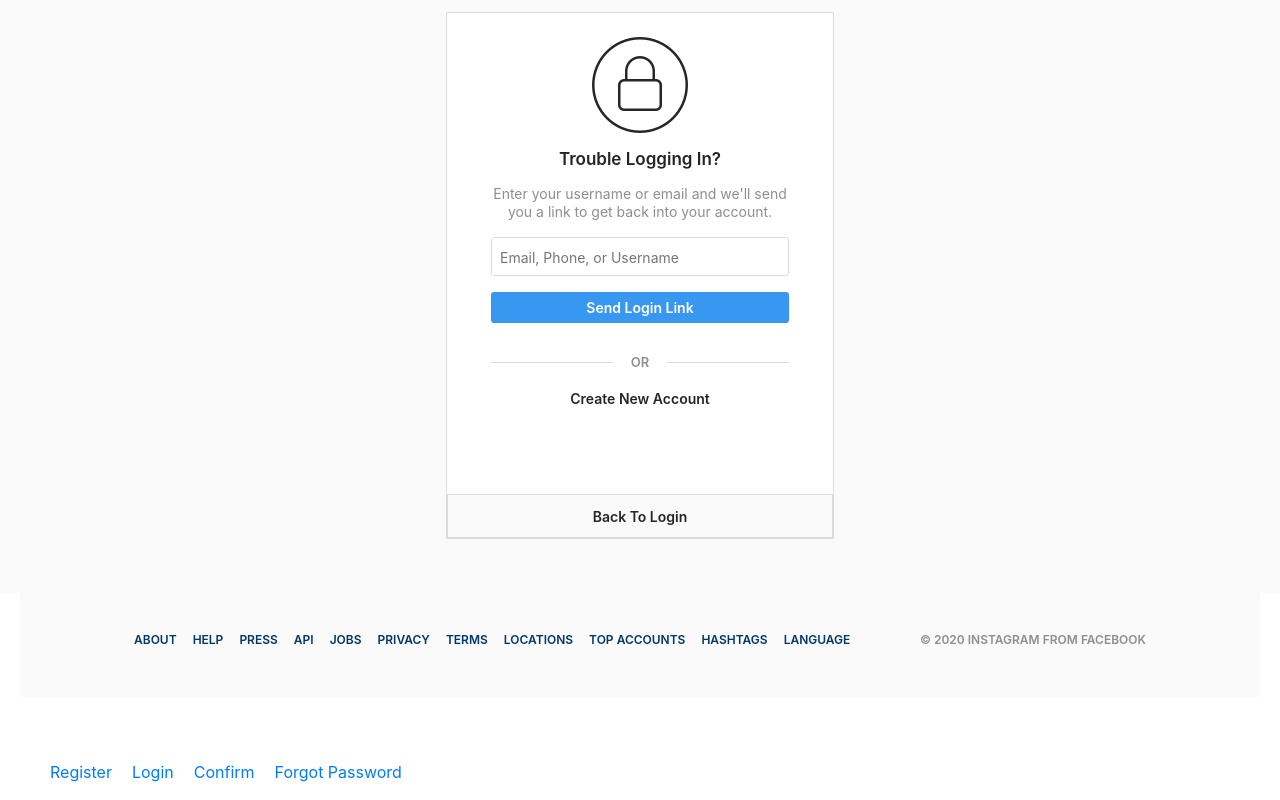
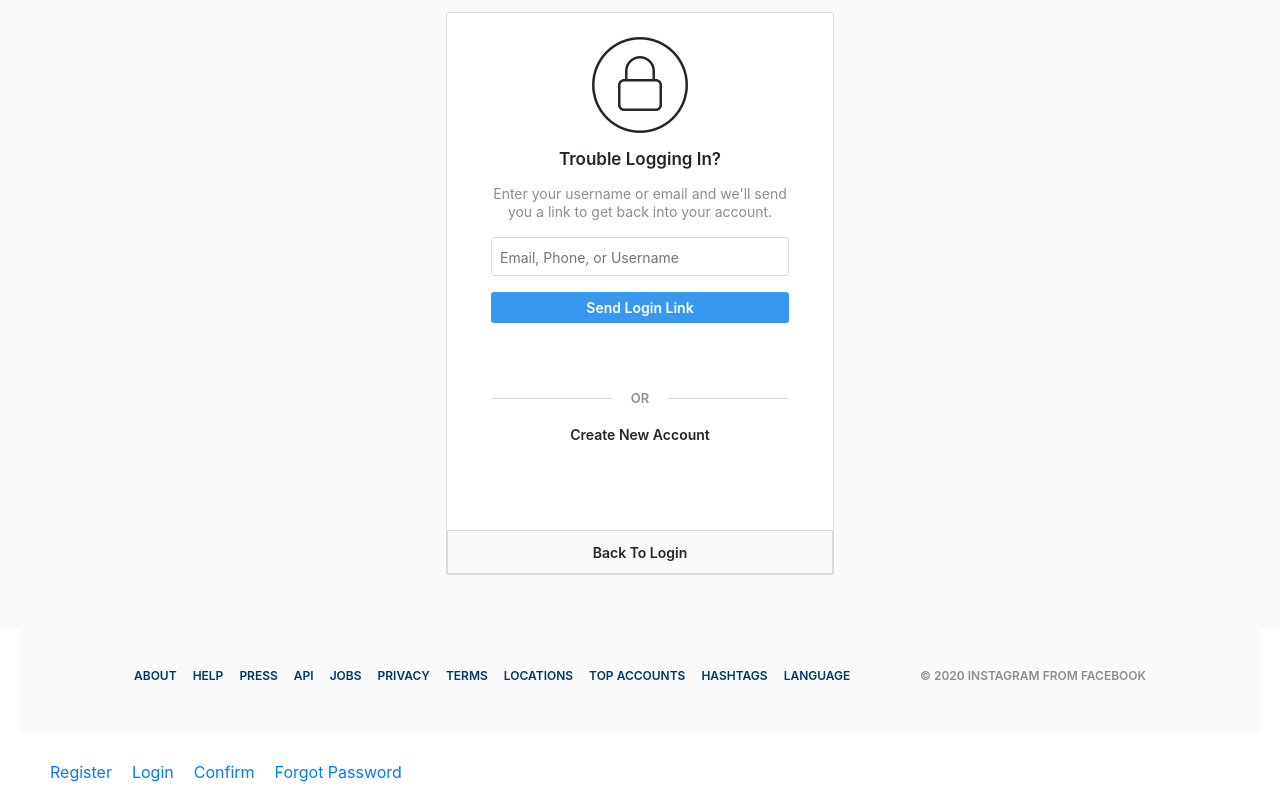
Before and after one commit to tranduchuy/simple-instagram, a React (Create React App) app in the folder frontend/: page /forgot-password in a window 1280 px wide. Built offline with nearby package versions, Linux system fonts and the light colour scheme.

Commit message:
update style err-message and success-message

```diff
--- a/frontend/src/pages/Forgot/forgotPassword.css
+++ b/frontend/src/pages/Forgot/forgotPassword.css
@@ -123,6 +123,26 @@
     outline: 0;
 }
 
+.err-message {
+    color: #ed4956;
+    margin: 0 44px 16px;
+    font-size: 14px;
+    line-height: 18px;
+    text-align: center;
+}
+
+.err-message p {
+    margin: 0;
+}
+
+.success-message {
+    color: #0cbd33;
+    margin: 10px 40px;
+    font-size: 14px;
+    line-height: 18px;
+    text-align: center;
+}
+
 .submit-bottom {
     margin: 16px 44px;
     display: flex;
--- a/frontend/src/pages/Forgot/forgotPassword.tsx
+++ b/frontend/src/pages/Forgot/forgotPassword.tsx
@@ -105,6 +105,15 @@ export class ForgotPassword extends React.Component<ForgotPasswordProps, ForgotP
                                             <button type="submit" className="btn-forgot-pass-submit">Send Login Link
                                             </button>
                                         </div>
+                                        {
+                                            state.errorMessage ? (
+                                                <div className="err-message">
+                                                    <p aria-atomic="true" role="alert">{state.errorMessage}</p>
+                                                </div>
+                                            ) : (<div className="success-message">
+                                                <p aria-atomic="true" role="alert">{state.successMessage}</p>
+                                            </div>)
+                                        }
                                         <div className="submit-bottom">
                                             <div className="break-line"></div>
                                             <div className="or-text">or</div>
```
